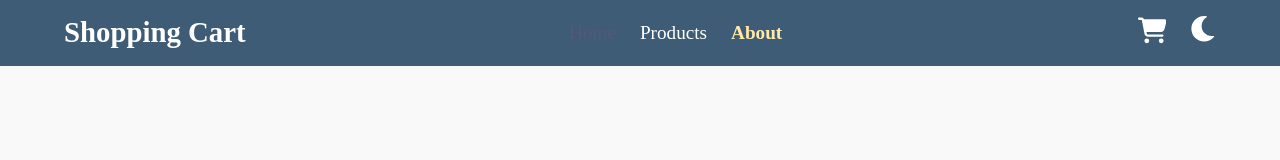
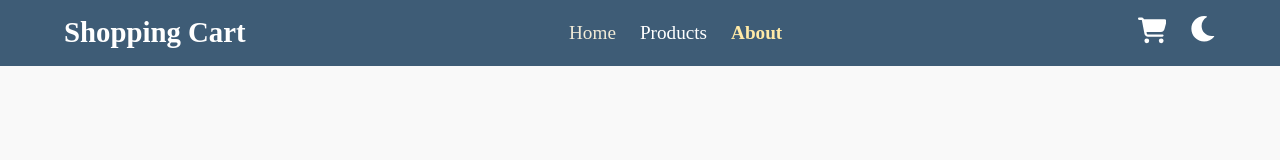
Before and after one commit to Anand-1812/shopping-cart, a React (Vite) app: page /about in a window 1280 px wide. In both pictures the pointer is over the link "Home". Shown: the top 160 px of the page. Built offline with nearby package versions, Linux system fonts and the light colour scheme.

Commit message:
design completed

```diff
--- a/src/components/Footer/Footer.css
+++ b/src/components/Footer/Footer.css
@@ -16,7 +16,7 @@
 }
 
 .dark .footer {
-  background-color: var(--dark-card);
+  background-color: var(--primary-accent);
   color: var(--dark-text);
   border-top: 1px solid #333;
 }
--- a/src/components/Navbar/Navbar.css
+++ b/src/components/Navbar/Navbar.css
@@ -48,7 +48,7 @@
 }
 
 .link:hover {
-  color: var(--hover-accent);
+  color: #f0ebd8;
 }
 
 .active-link {
@@ -86,7 +86,7 @@
 }
 
 .dark .link:hover {
-  color: #dcd6f7;
+  color: #f0ebd8;
 }
 
 .dark .active-link {
--- a/src/components/Products/Products.css
+++ b/src/components/Products/Products.css
@@ -6,7 +6,7 @@
   --primary-hover: #3e5c76;
 
   --dark-bg: #0d1321;
-  --dark-card: #1d2d44;
+  --dark-card: #748cab;
   --dark-text: #f5f5f5;
   --dark-shadow: rgba(255, 255, 255, 0.05);
   --dark-card-text: #f0ebd8;
```
